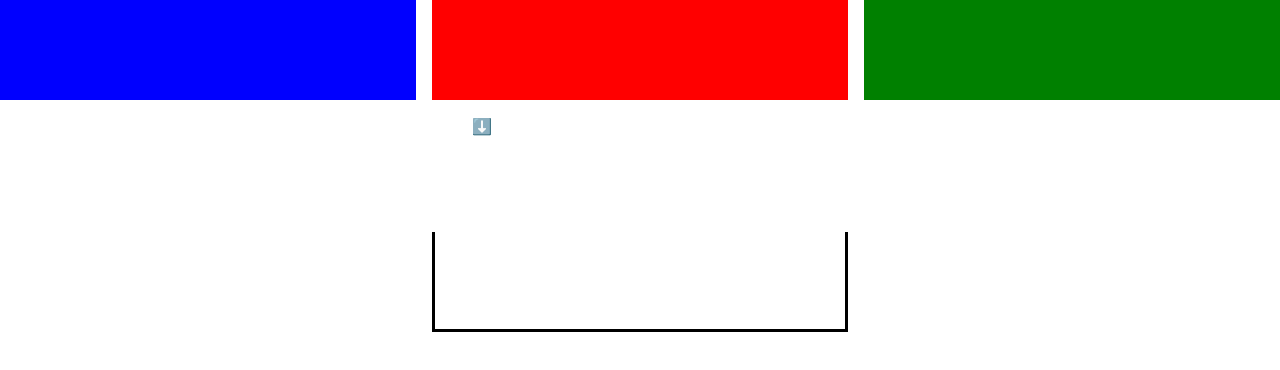
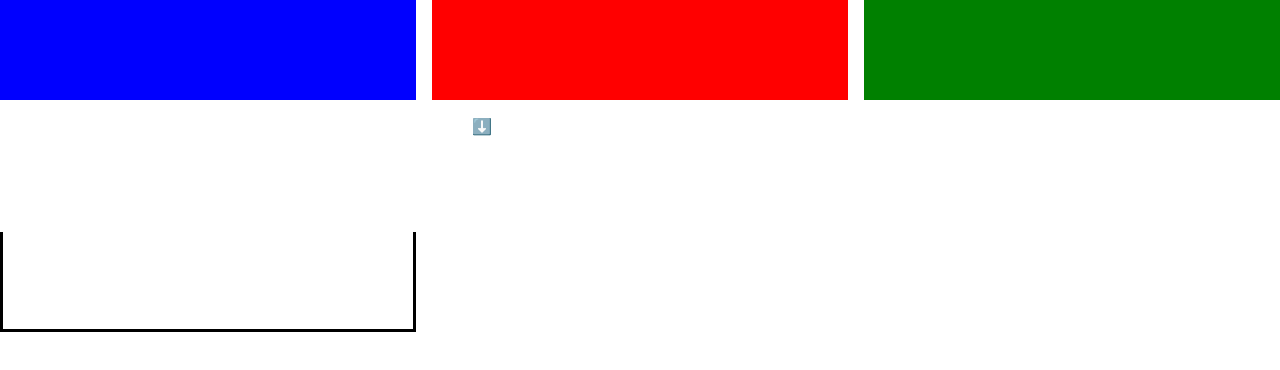
Before and after one commit to austinpapritz/thecerealbar, a React (Create React App) app: page / in a window 1280 px wide. Shown: the top 370 px of the page. Built offline with nearby package versions, Linux system fonts and the light colour scheme.

Commit message:
colors fill bowl but colors and bowlPosition are bugged

```diff
--- a/src/components/Grid/Bottom/UserBowl.js
+++ b/src/components/Grid/Bottom/UserBowl.js
@@ -2,17 +2,24 @@ import './UserBowl.css';
 
 const UserBowl = ({ bowl, className }) => {
     const buildBowlBackground = () => {
-      let gradients = '';
+        let gradients = [];
         let start = 0;
 
         bowl.forEach(cereal => {
             const end = start + cereal.amount;
-        gradients += `, ${cereal.color} ${start}%, ${cereal.color} ${end}%, transparent ${end}%`;
+            if (cereal.amount > 0) {
+                gradients.push(`${cereal.cereal} ${start}%, ${cereal.cereal} ${end}%`);
+            }
             start = end;
         });
 
-      return `linear-gradient(to top${gradients})`;
+        if (gradients.length === 0) {
+            return "transparent";
+        }
+
+        return `linear-gradient(to top, ${gradients.join(", ")})`;
     };
+
 
     return <div className={`bowl ${className}`} style={{ background: buildBowlBackground() }}></div>;
 };
--- a/src/components/Grid/Grid.css
+++ b/src/components/Grid/Grid.css
@@ -10,7 +10,9 @@ width: 100px;
     height: 100px;
 }
 
-.active {
+.bowl {
+    grid-row-start: 3;
+
     border-top: none;
     border-left: 3px solid black;
     border-right: 3px solid black;
--- a/src/components/Grid/Grid.js
+++ b/src/components/Grid/Grid.js
@@ -1,4 +1,4 @@
-import React, {useState, useEffect} from 'react';
+import React, { useState, useEffect } from 'react';
 import UserBowl from './Bottom/UserBowl.js';
 import CerealBox from './Top/CerealBox.js';
 import './Grid.css';
@@ -74,8 +74,8 @@ const transferCereal = () => {
     return (
         <div className="grid">
             {/* TOP ROW (cereal boxes) */}
-        {cerealBoxes.map((box) => {
-           return <CerealBox color={box.cereal} amount={box.amount} />
+            {cerealBoxes.map((box, index) => {
+                return <CerealBox key={index} color={box.cereal} amount={box.amount} />
             })}
 
             {/* MIDDLE ROW (arrow indicator) */}
@@ -84,9 +84,8 @@ const transferCereal = () => {
             <div className={bowlPosition === 2 ? 'cell indicator' : 'cell'}></div>
 
             {/* BOTTOM ROW (user bowl) */}
-        <UserBowl className={bowlPosition === 0 ? 'active' : ''} bowl={bowl} />
-        <UserBowl className={bowlPosition === 1 ? 'active' : ''} bowl={bowl} />
-        <UserBowl className={bowlPosition === 2 ? 'active' : ''} bowl={bowl} />
+            <UserBowl className="bowl" bowl={bowl} style={{ gridColumnStart: bowlPosition, gridRowStart: 3}}/>
+
 
         </div>
     );
```
Also changed, not shown: src/components/Grid/Top/CerealBox.js (indentation only). Lines whose indentation alone changed are shown as unchanged.
